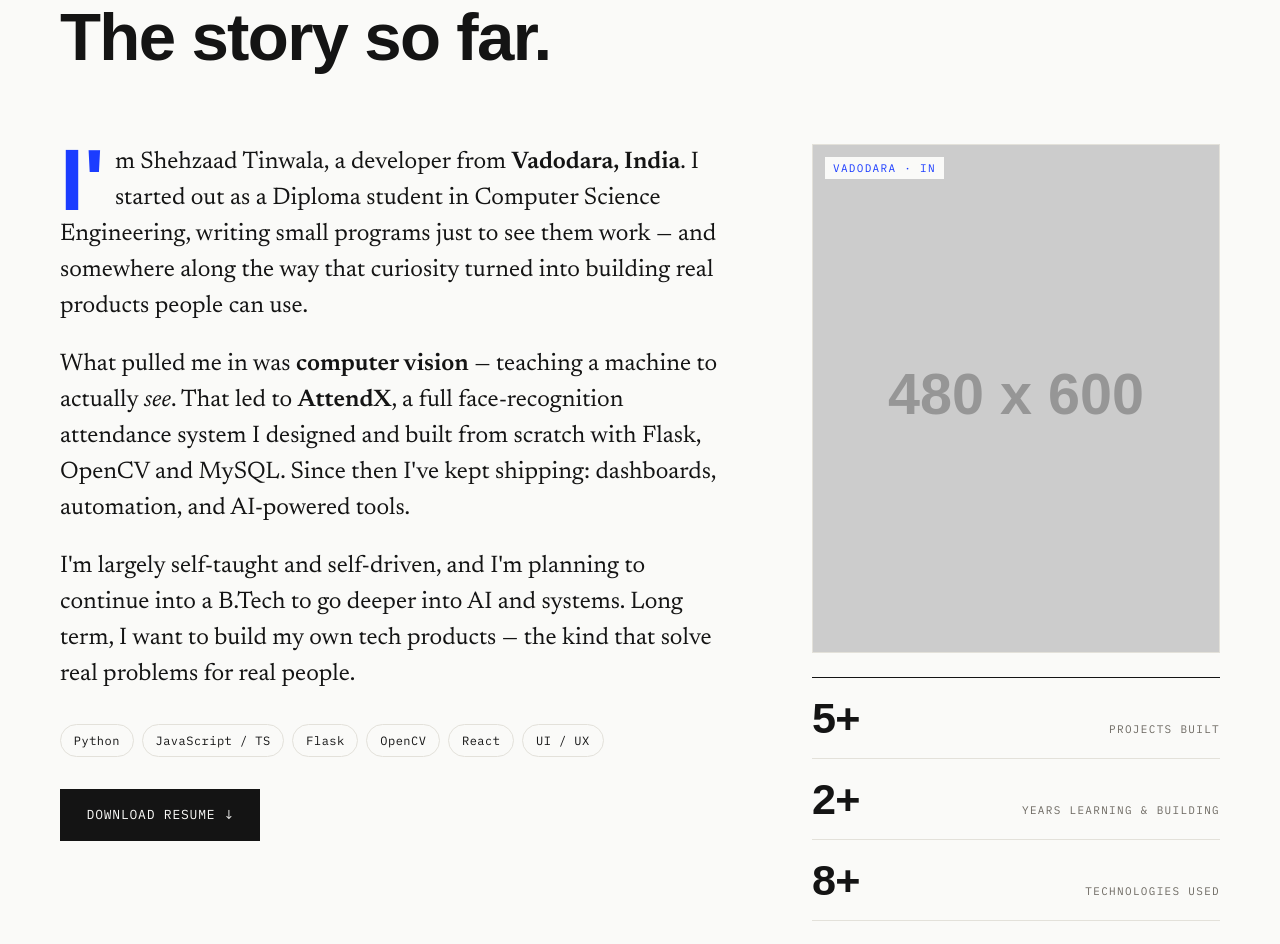
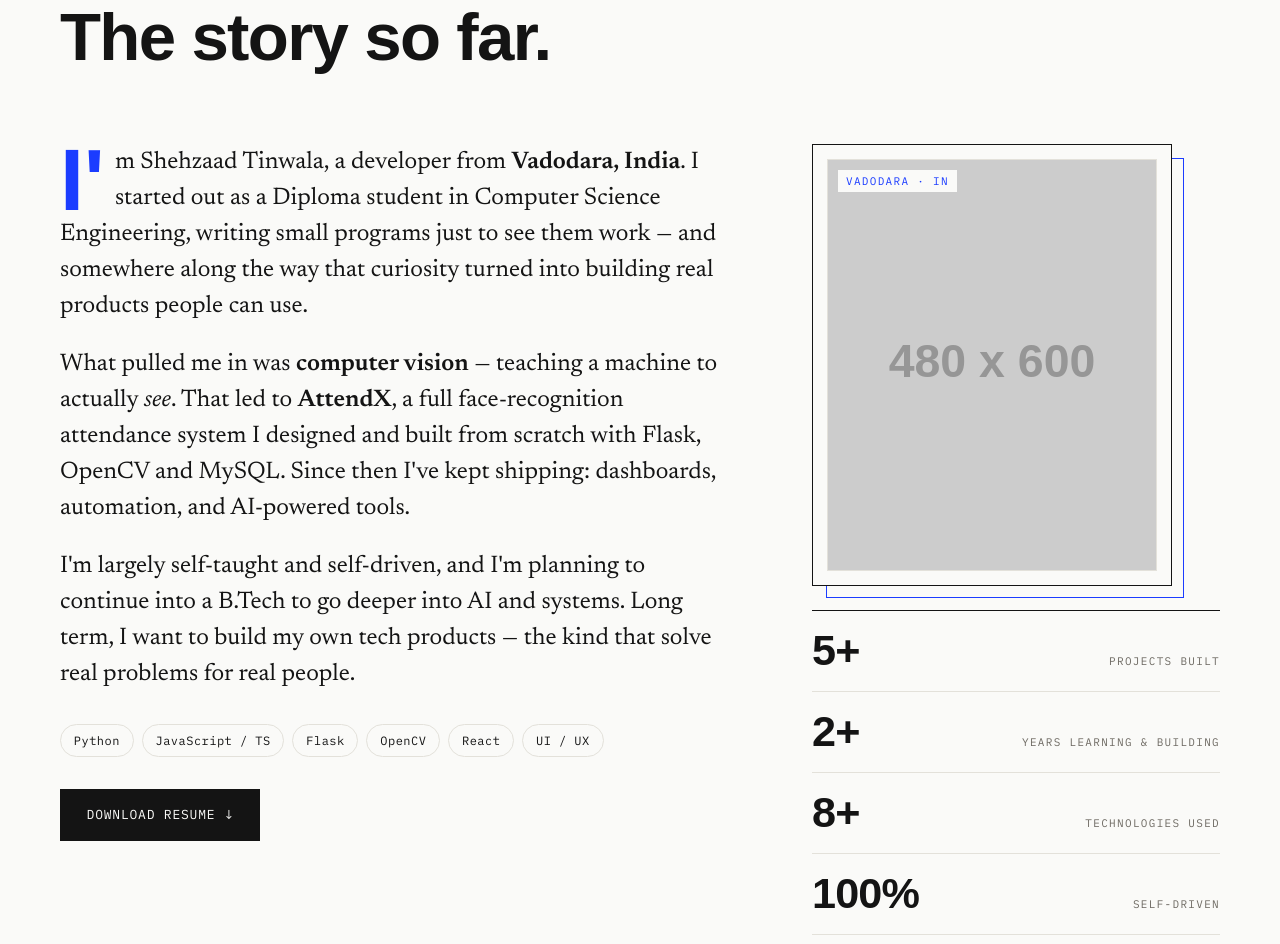
Before and after one commit to Shehzaad30/Portfolio, a plain HTML site: page templates/index.html in a window 1280 px wide. Shown: the part 5040-5984 px from the top of the page. Drawn offline with nearby package versions, Linux system fonts and the light colour scheme; files that its build step writes are made by us from their sources; placeholder pictures from the web are drawn by us; files whose address does not match are found by name; a web font is replaced by a local one.

Commit message:
Add Vercel deploy config; refine About portrait frame
- vercel.json (@vercel/python for Flask app, static assets via CDN)
- requirements.txt (Flask)
- About portrait: framed-print treatment, size cap, original colour

Co-Authored-By: Claude Opus 4.8 <noreply@anthropic.com>

```diff
--- a/static/css/main.css
+++ b/static/css/main.css
@@ -365,19 +365,38 @@ img { max-width: 100%; display: block; }
 
 .portrait {
   position: relative;
+  max-width: 360px;
+  padding: 14px;                    /* the mat */
+  background: var(--paper);
+  border: 1px solid var(--ink);     /* crisp outer frame */
+}
+.portrait::before {                 /* offset accent frame for depth */
+  content: "";
+  position: absolute;
+  inset: 0;
+  border: 1px solid var(--cobalt);
+  transform: translate(13px, 13px);
+  z-index: -1;
+  transition: transform .55s cubic-bezier(.2,.8,.2,1);
+}
+.portrait:hover::before { transform: translate(8px, 8px); }
+.portrait-inner {
+  position: relative;
+  overflow: hidden;
   border: 1px solid var(--line);
   background: var(--panel);
-  overflow: hidden;
 }
-.portrait img {
+.portrait-inner img {
   width: 100%;
   aspect-ratio: 4 / 5;
   object-fit: cover;
+  display: block;
   transition: transform 1.2s cubic-bezier(.2,.8,.2,1);
 }
-.portrait:hover img { transform: scale(1.03); }
+.portrait:hover .portrait-inner img { transform: scale(1.03); }
 .portrait .corner {
-  position: absolute; top: 12px; left: 12px;
+  position: absolute; top: 10px; left: 10px;
+  z-index: 1;
   font-family: "IBM Plex Mono", monospace;
   font-size: 11px; letter-spacing: 0.12em; text-transform: uppercase;
   color: var(--cobalt);
--- a/templates/index.html
+++ b/templates/index.html
@@ -476,10 +476,12 @@
 
           <aside>
             <figure class="portrait reveal">
-              <span class="corner">Vadodara · IN</span>
-              <img alt="Shehzaad Tinwala" src="static/assets/images/img.png" width="480" height="600"
-                loading="lazy" decoding="async"
-                onerror="this.src='https://placehold.co/480x600/F2F1EC/1B3CFF?text=ST'" />
+              <div class="portrait-inner">
+                <span class="corner">Vadodara · IN</span>
+                <img alt="Shehzaad Tinwala" src="static/assets/images/img.png" width="480" height="600"
+                  loading="lazy" decoding="async"
+                  onerror="this.src='https://placehold.co/480x600/F2F1EC/1B3CFF?text=ST'" />
+              </div>
             </figure>
 
             <div class="stats reveal">
```
Also changed, not shown: requirements.txt (added), vercel.json (added).
